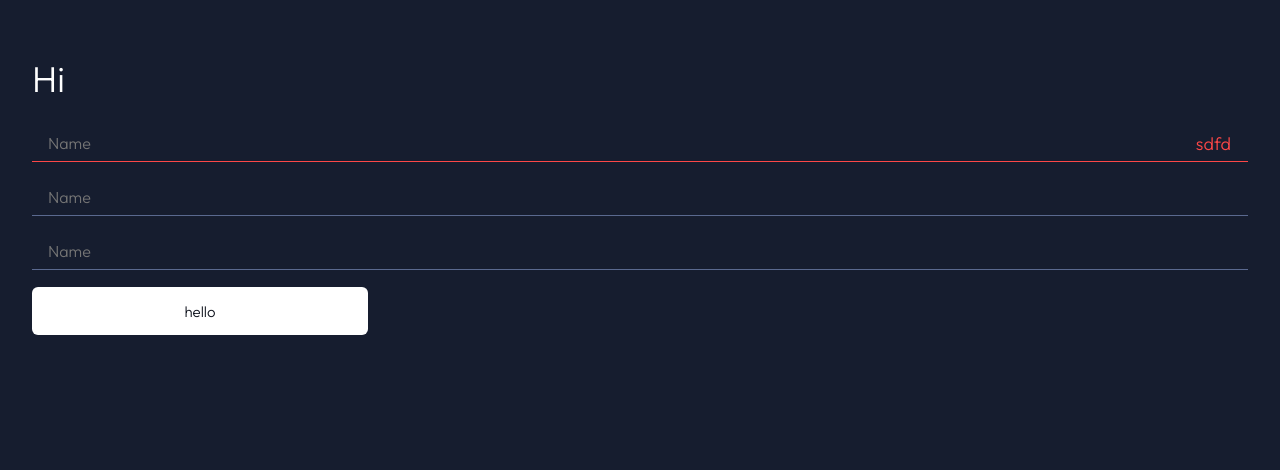
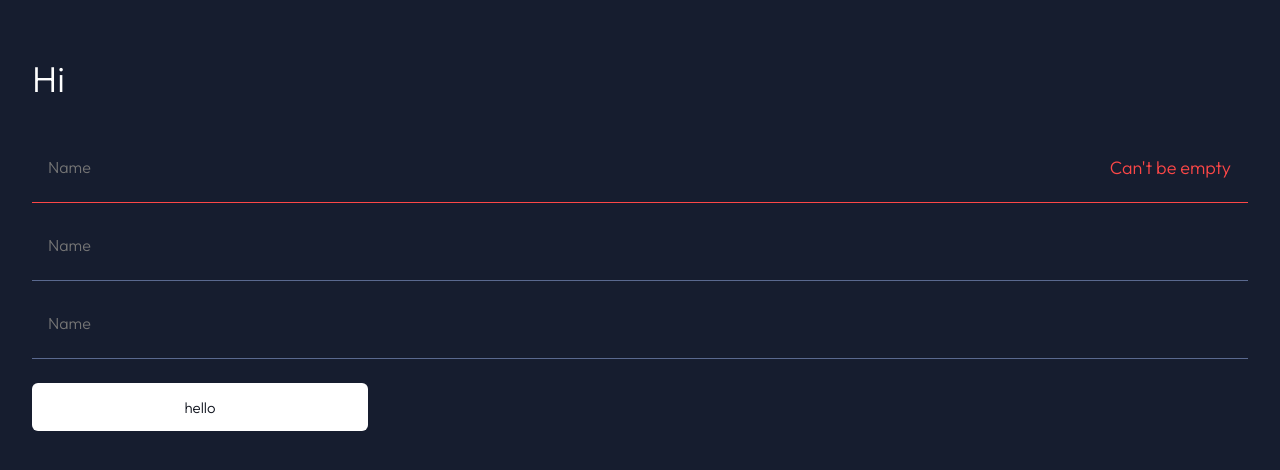
Before and after one commit to Darkmift/entertainment-web-app-2, a React (Vite) app in the folder client/react/: page / in a window 1280 px wide. Shown: the top 470 px of the page. Built offline with nearby package versions, Linux system fonts and the light colour scheme.

Commit message:
css tweaks

```diff
--- a/client/react/src/App.tsx
+++ b/client/react/src/App.tsx
@@ -15,7 +15,14 @@ function App() {
 
     return (
         <div className="App">
-            <div style={{ padding: '3vmin' }}>
+            <div
+                style={{
+                    padding: '3vmin',
+                    display: 'flex',
+                    flexDirection: 'column',
+                    gap: '24px',
+                }}
+            >
                 <h1>Hi</h1>
 
                 <UiInputField
@@ -23,7 +30,7 @@ function App() {
                     name="name"
                     value={value}
                     changeHandler={handleNameChange}
-                    errorText={'sdfd'}
+                    errorText={`Can't be empty`}
                 />
                 <UiInputField
                     label="Name"
--- a/client/react/src/components/UiInputField.tsx
+++ b/client/react/src/components/UiInputField.tsx
@@ -25,12 +25,11 @@ const InputContainer = styled.div<ContainerProps>`
                 : '--blue-gray'}
     );
     display: flex;
-    /* flex-direction: column; */
     align-items: center;
     justify-content: space-between;
-    margin-bottom: 17px;
     border-bottom: 1px solid var(--input-color);
     color: var(--input-color);
+    padding-bottom: 17px;
 
     &:focus-within {
         --input-color: var(
@@ -41,7 +40,7 @@ const InputContainer = styled.div<ContainerProps>`
     .error-text {
         color: var(--input-color);
         pointer-events: none;
-        padding-right: 17px;
+        margin-right: 17px;
     }
 `
 
@@ -49,7 +48,6 @@ const Input = styled.input`
     padding: 8px;
     font-size: 16px;
     padding-left: 16px;
-    /* padding-bottom: 17px; */
     border: none;
     background-color: transparent;
     color: var(--input-color);
```
